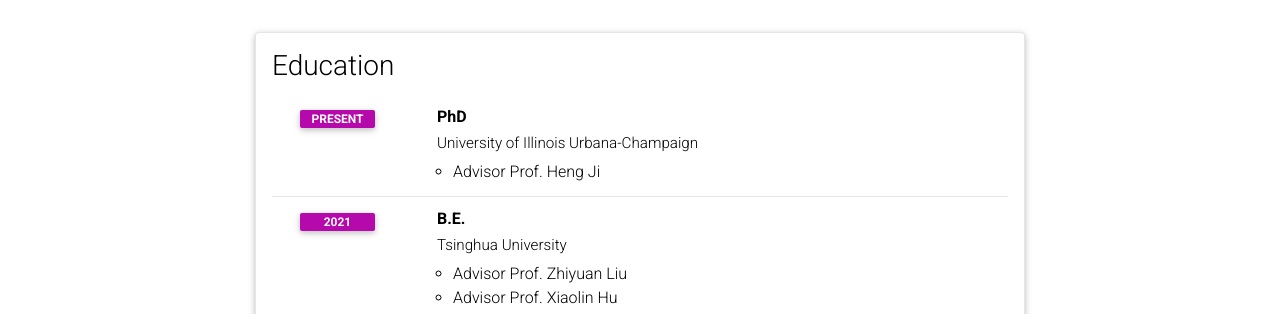
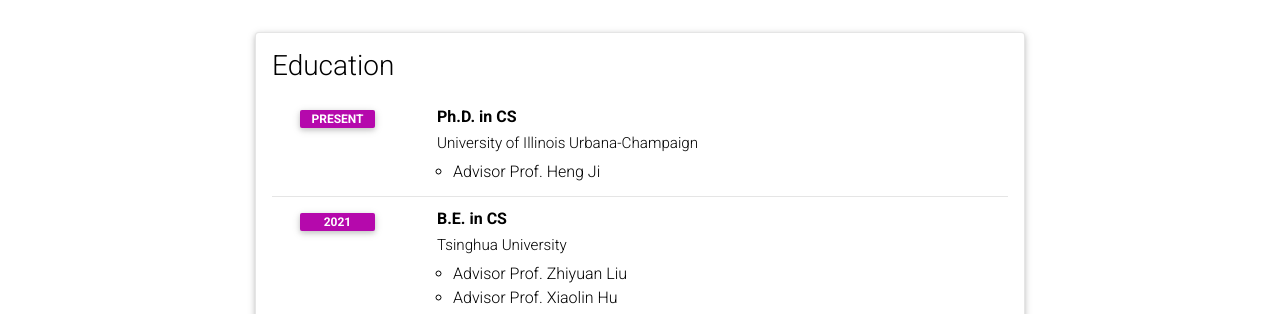
Before and after one commit to wzq016/wzq016.github.io.old, a Jekyll site: the page built from _pages/cv.md, in a window 1280 px wide and 900 px high. Shown: the part 153-467 px from the top of the window. Built offline with Jekyll 4.4.1, drawn with Linux system fonts in a browser that asks for light colours; comment, search, counter and statistics services are not loaded; a style sheet for code colours, icons or effects is not loaded.

Commit message:
more update

```diff
--- a/_data/cv.yml
+++ b/_data/cv.yml
@@ -1,12 +1,12 @@
 - title: Education
   type: time_table
   contents:
-    - title: PhD
+    - title: Ph.D. in CS
       institution: University of Illinois Urbana-Champaign
       year: Present
       description:
         - Advisor Prof. Heng Ji
-    - title: B.E.
+    - title: B.E. in CS
       institution: Tsinghua University
       year: 2021
       description:
```
